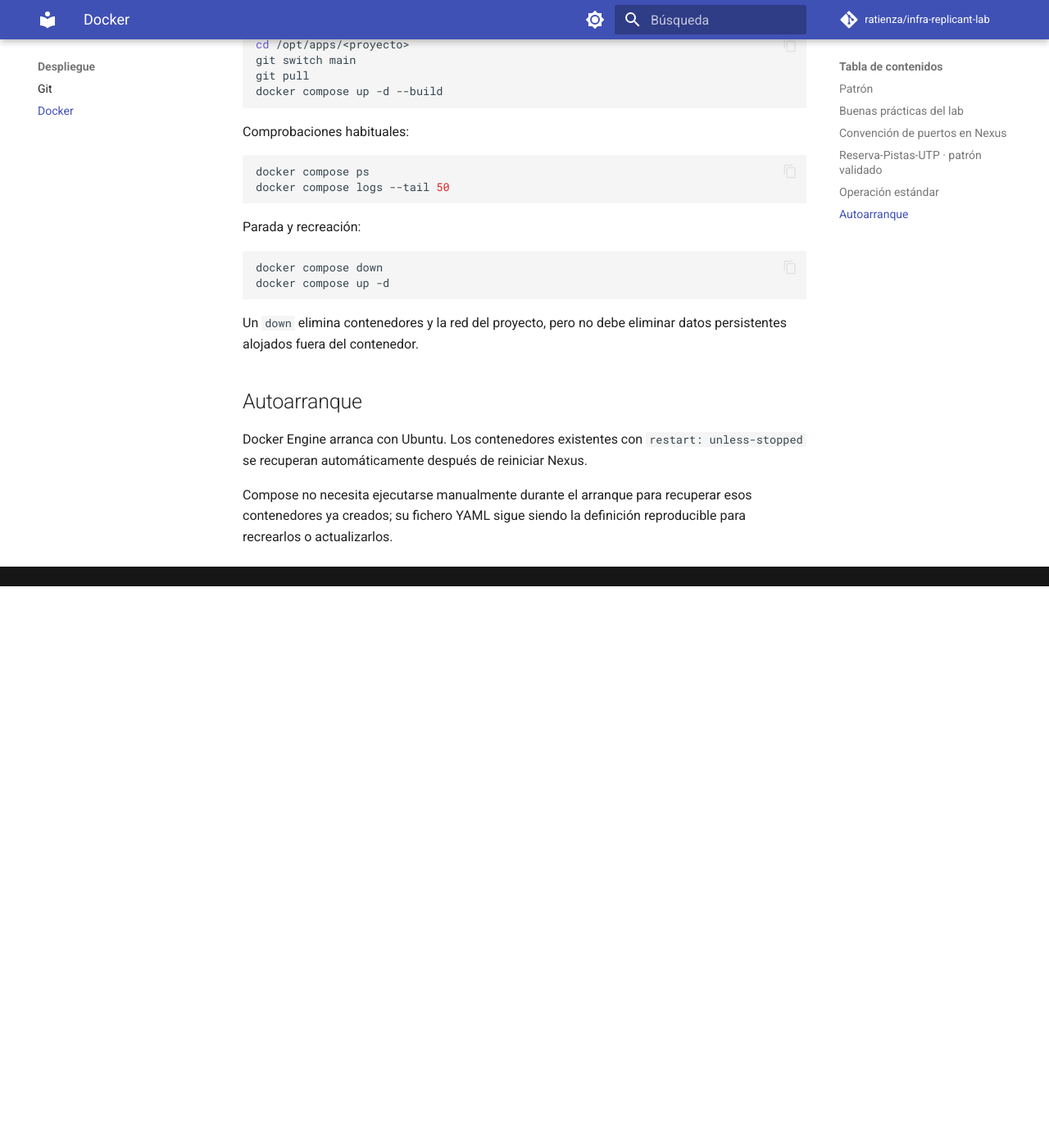
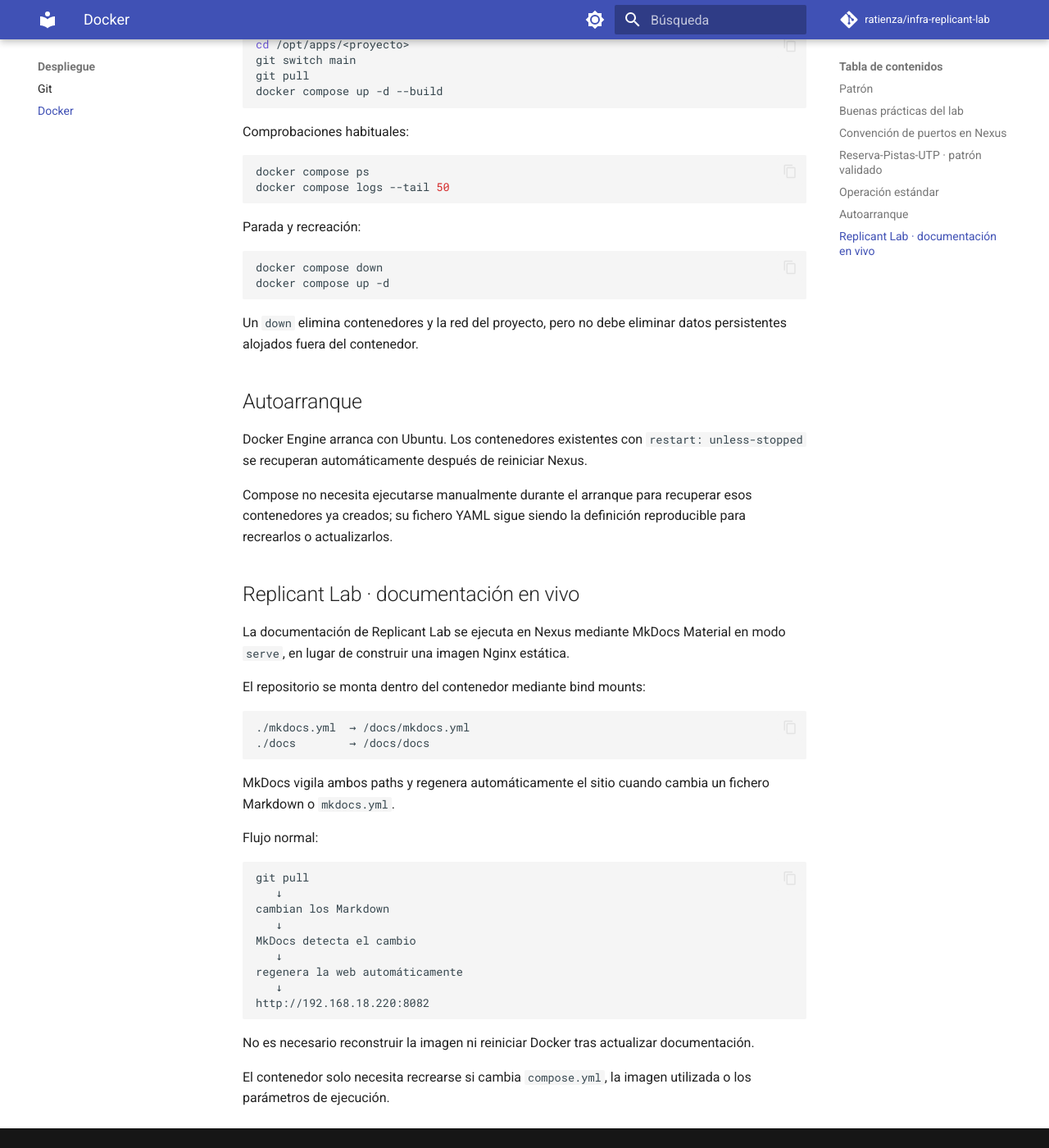
Before and after one commit to ratienza/infra-replicant-lab, an MkDocs documentation site: the page built from docs/despliegue/docker.md, in a window 1280 px wide and 1400 px high, scrolled down 2165 px. Shown: the whole window at 82% size. Built offline with MkDocs 1.6.1 and Material for MkDocs 9.7.7, drawn with Linux system fonts in a browser that asks for light colours; comment, search, counter and statistics services are not loaded; before the commit the page ends 2880 px from its top, so only the background shows below that.

Commit message:
Enable live MkDocs documentation on Nexus (#5)
* Enable live MkDocs documentation on Nexus

* Document live MkDocs workflow

````diff
--- a/docs/despliegue/docker.md
+++ b/docs/despliegue/docker.md
@@ -106,3 +106,34 @@
 Docker Engine arranca con Ubuntu. Los contenedores existentes con `restart: unless-stopped` se recuperan automáticamente después de reiniciar Nexus.
 
 Compose no necesita ejecutarse manualmente durante el arranque para recuperar esos contenedores ya creados; su fichero YAML sigue siendo la definición reproducible para recrearlos o actualizarlos.
+
+## Replicant Lab · documentación en vivo
+
+La documentación de Replicant Lab se ejecuta en Nexus mediante MkDocs Material en modo `serve`, en lugar de construir una imagen Nginx estática.
+
+El repositorio se monta dentro del contenedor mediante bind mounts:
+
+```text
+./mkdocs.yml  → /docs/mkdocs.yml
+./docs        → /docs/docs
+```
+
+MkDocs vigila ambos paths y regenera automáticamente el sitio cuando cambia un fichero Markdown o `mkdocs.yml`.
+
+Flujo normal:
+
+```text
+git pull
+   ↓
+cambian los Markdown
+   ↓
+MkDocs detecta el cambio
+   ↓
+regenera la web automáticamente
+   ↓
+http://192.168.18.220:8082
+```
+
+No es necesario reconstruir la imagen ni reiniciar Docker tras actualizar documentación.
+
+El contenedor solo necesita recrearse si cambia `compose.yml`, la imagen utilizada o los parámetros de ejecución.
````
Also changed, not shown: compose.yml (+7 -4 lines).
